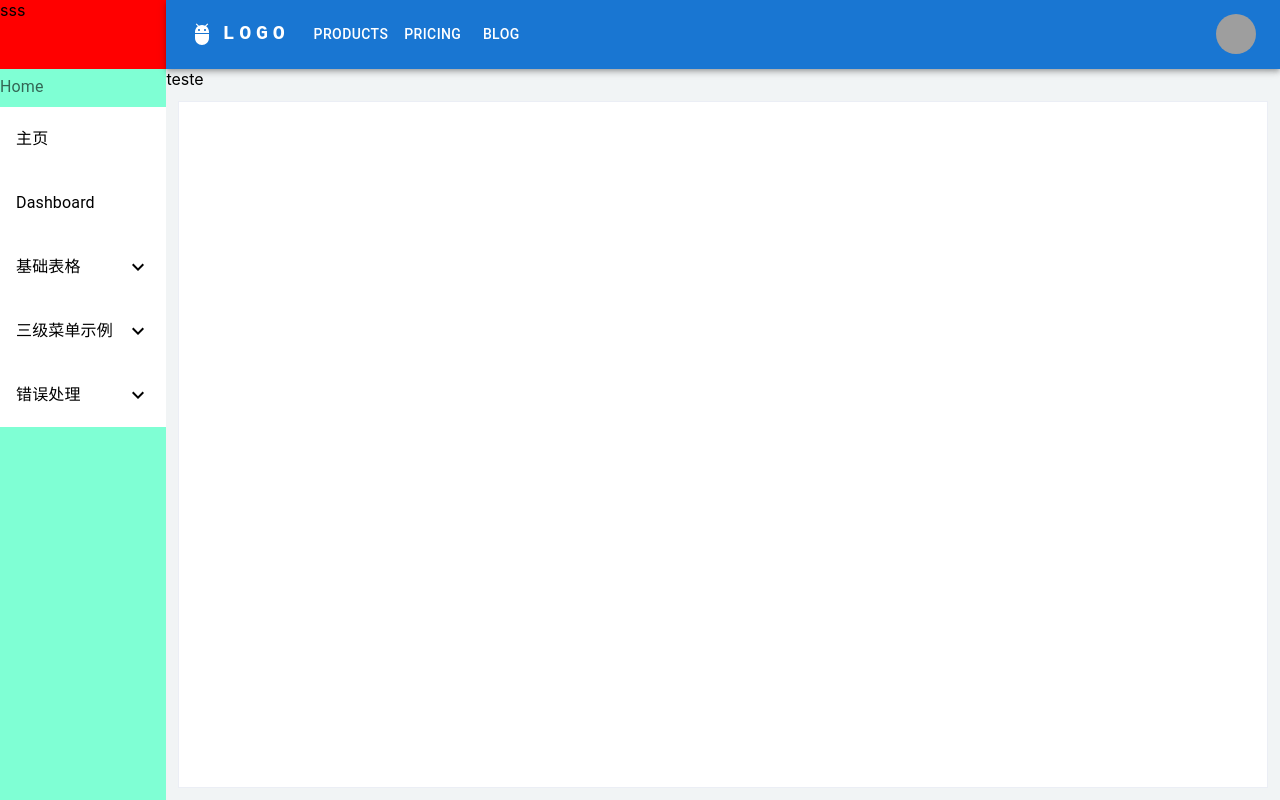
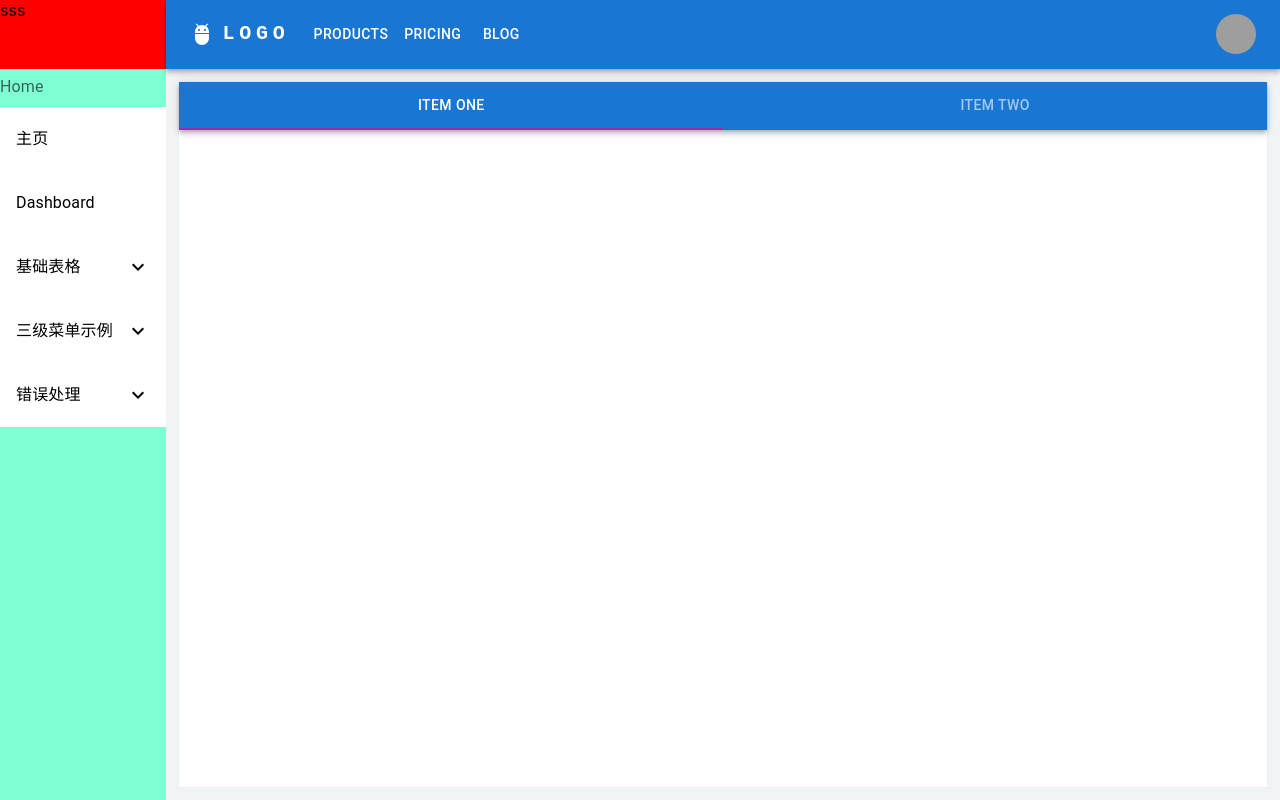
Before and after one commit to aidelingyu12-cxf/react-my-app, a React (Create React App) app: page / in a window 1280 px wide. Built offline with nearby package versions, Linux system fonts and the light colour scheme; grey boxes are pictures that could not be loaded.

Commit message:
add header tab

```diff
--- /dev/null
+++ b/src/components/Panels/index.css
@@ -0,0 +1,10 @@
+h3{
+  flex-grow: 1; /* ✅ 让 h3 占据 main-card 的所有剩余空间 */
+  font-size: 24px;
+  font-weight: bold;
+  color: #333;
+}
+
+*{
+  height: 1;
+}
--- /dev/null
+++ b/src/components/Panels/index.js
@@ -0,0 +1,76 @@
+import * as React from 'react';
+import PropTypes from 'prop-types';
+import { useTheme } from '@mui/material/styles';
+import AppBar from '@mui/material/AppBar';
+import Tabs from '@mui/material/Tabs';
+import Tab from '@mui/material/Tab';
+import Typography from '@mui/material/Typography';
+import Box from '@mui/material/Box';
+import { Route, Routes, Link, Outlet } from "react-router-dom"
+
+function TabPanel(props) {
+  const { children, value, index, ...other } = props;
+
+  return (
+    <div
+      role="tabpanel"
+      hidden={value !== index}
+      id={`full-width-tabpanel-${index}`}
+      aria-labelledby={`full-width-tab-${index}`}
+      {...other}
+    >
+      {value === index && (
+        <Box sx={{ p: 3 }}>
+          <Typography>{children}</Typography>
+        </Box>
+      )}
+    </div>
+  );
+}
+
+TabPanel.propTypes = {
+  children: PropTypes.node,
+  index: PropTypes.number.isRequired,
+  value: PropTypes.number.isRequired,
+};
+
+function a11yProps(index) {
+  return {
+    id: `full-width-tab-${index}`,
+    'aria-controls': `full-width-tabpanel-${index}`,
+  };
+}
+
+export default function FullWidthTabs() {
+  const theme = useTheme();
+  const [value, setValue] = React.useState(0);
+
+  const handleChange = (event, newValue) => {
+    setValue(newValue);
+  };
+
+  return (
+    <Box sx={{ bgcolor: 'background.paper', width: "100%"}}>
+      <AppBar position="static">
+        <Tabs
+          value={value}
+          onChange={handleChange}
+          indicatorColor="secondary"
+          textColor="inherit"
+          variant="fullWidth"
+          aria-label="full width tabs example"
+        >
+          <Tab label="Item One" {...a11yProps(0)} />
+          <Tab label="Item Two" {...a11yProps(1)} />
+        </Tabs>
+      </AppBar>
+      <TabPanel value={value} index={0} dir={theme.direction}>
+      <Outlet />
+      </TabPanel>
+      <TabPanel value={value} index={1} dir={theme.direction}>
+        Item Two2
+      </TabPanel>
+
+    </Box>
+  );
+}
--- a/src/pages/main/Main.js
+++ b/src/pages/main/Main.js
@@ -1,5 +1,6 @@
 import RouterBreadcrumbs from "../../components/SideBar/index"
 import ResponsiveAppBar from "../../components/Header/index"
+import Panel from "../../components/Panels/index"
 import MainCard from "../../pages/MainCard/index.js"
 import "./index.css"
 import { Route, Routes, Link, Outlet } from "react-router-dom"
@@ -18,16 +19,16 @@ export default function index() {
         <div className="top-bar">
           <ResponsiveAppBar></ResponsiveAppBar>
         </div>
-        <div>
-          teste
+        <div className="main-card">
+          <Panel></Panel>
         </div>
-        <div className="main-card">
+        {/* <div className="main-card">
           <div className="main-card-content">
             <Outlet />
           </div>
 
 
-        </div>
+        </div> */}
 
 
 
```
